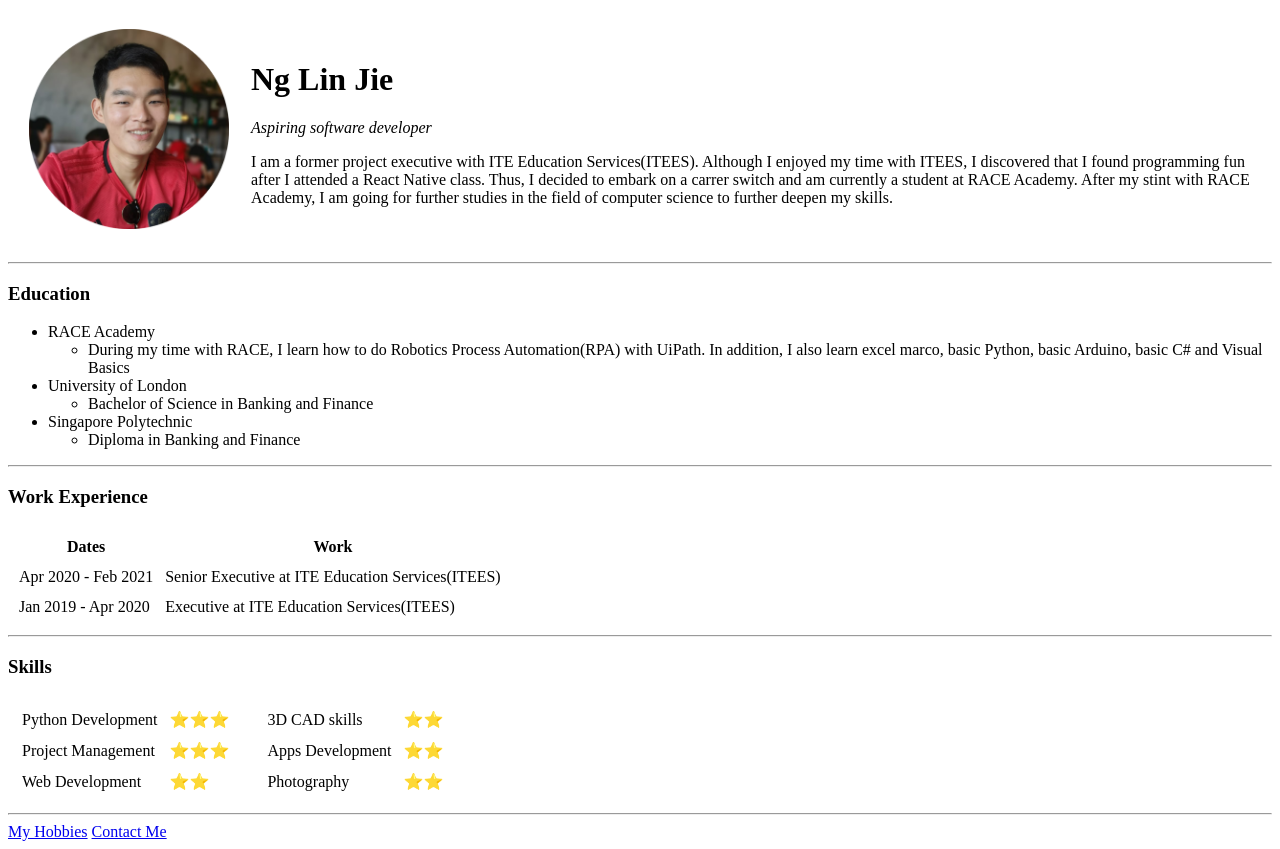
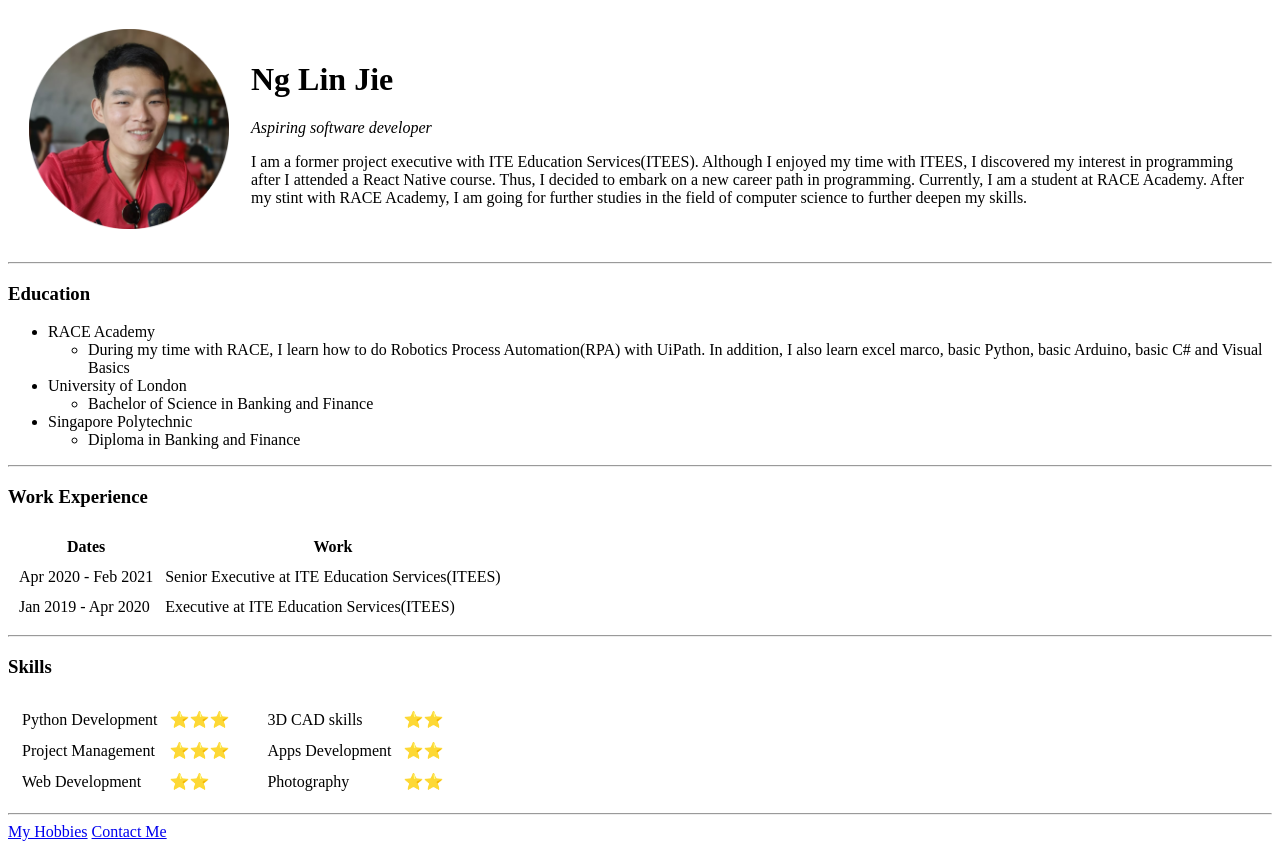
Before and after one commit to inSolem/cv, a plain HTML site: page index.html in a window 1280 px wide. Drawn offline with Linux system fonts and the light colour scheme.

Commit message:
Update index.html

```diff
--- a/index.html
+++ b/index.html
@@ -19,9 +19,7 @@
 
         <p><em>Aspiring software developer</em></p>
 
-        <p>I am a former project executive with ITE Education Services(ITEES). Although I enjoyed my time with ITEES, I discovered that I found programming fun after I attended a React Native class. Thus, I decided to embark on a carrer switch and am
-          currently
-          a student at RACE Academy. After my stint with RACE Academy, I am going for further studies in the field of computer science to further deepen my skills.</p>
+        <p>I am a former project executive with ITE Education Services(ITEES). Although I enjoyed my time with ITEES, I discovered my interest in programming after I attended a React Native course. Thus, I decided to embark on a new career path in programming. Currently, I  am a student at RACE Academy. After my stint with RACE Academy, I am going for further studies in the field of computer science to further deepen my skills.</p>
       </td>
     </tr>
   </table>
```
